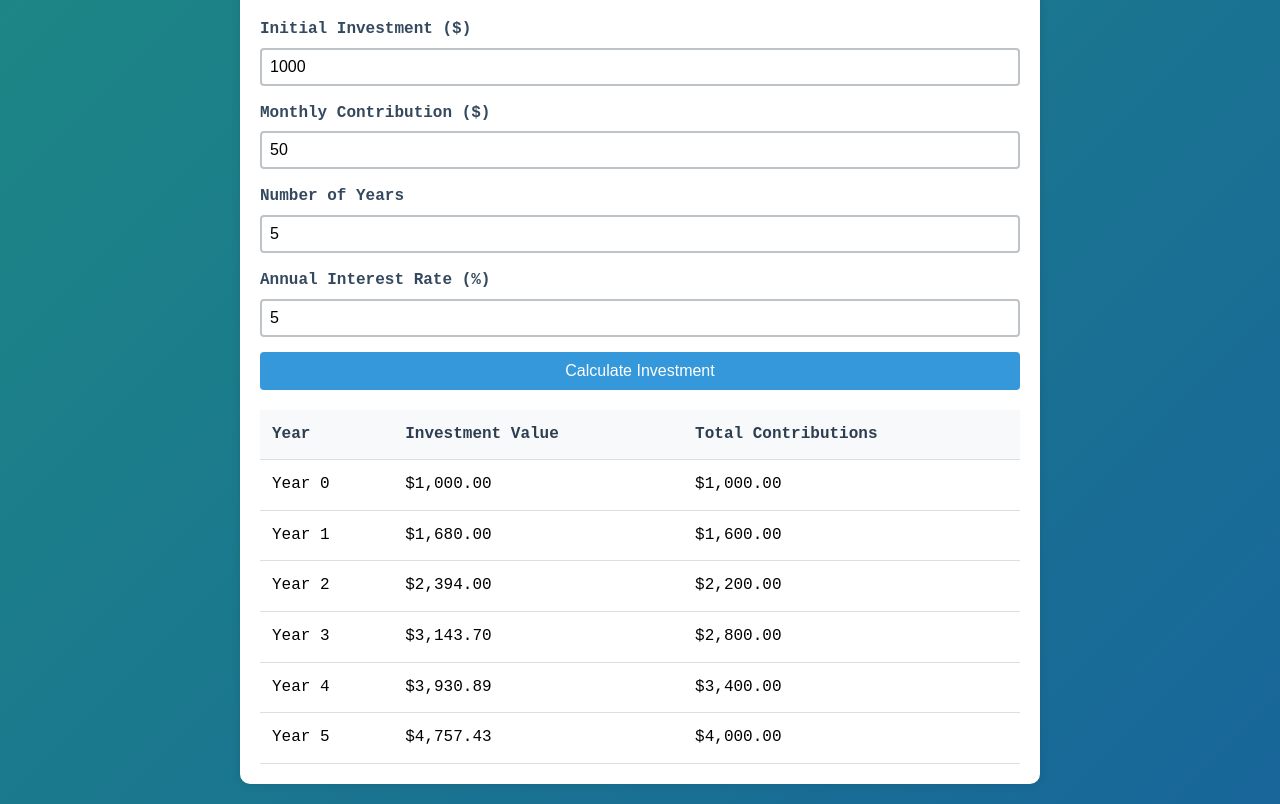
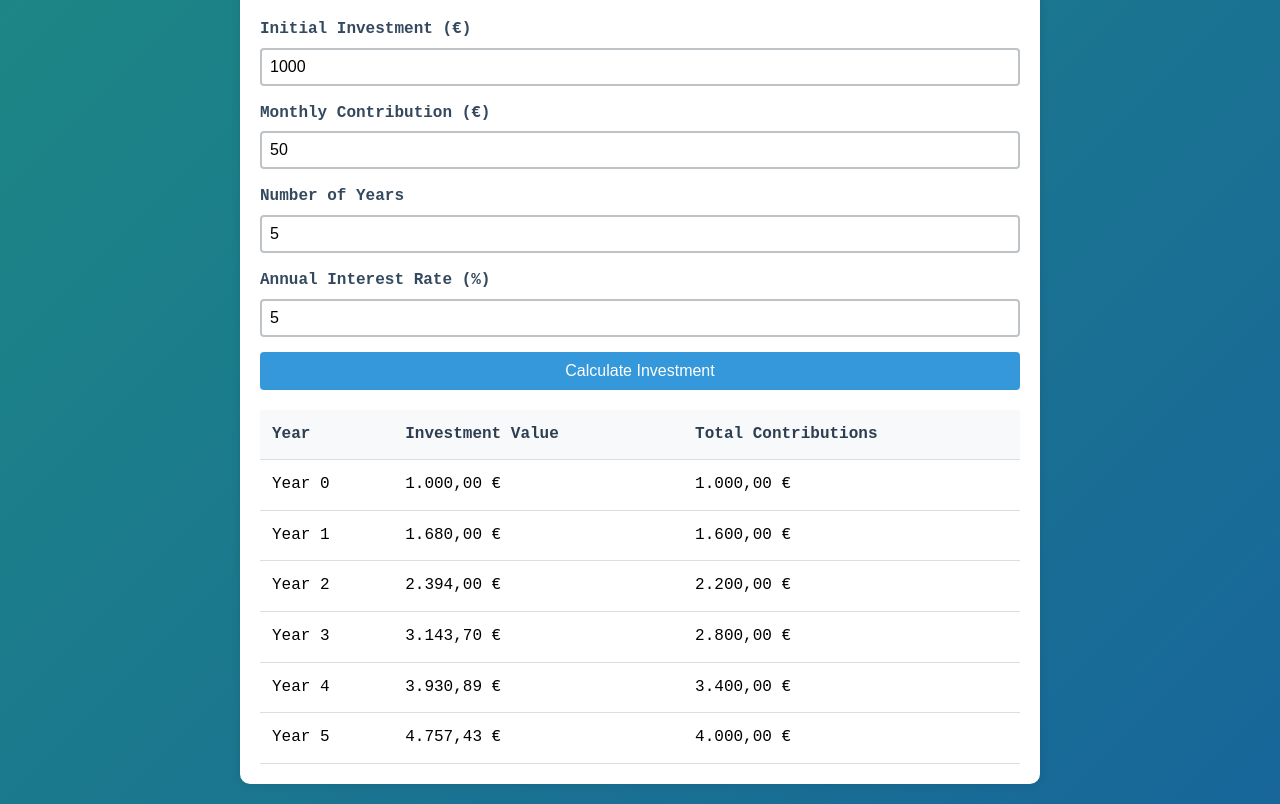
Before and after one commit to San1577/Bonus_Assignment, a plain HTML site: page index.html in a window 1280 px wide. Both pictures are taken after a click on the button "Calculate Investment". Shown: the part 94-898 px from the top of the page. Drawn offline with Linux system fonts and the light colour scheme.

Commit message:
change the currency

```diff
--- a/index.html
+++ b/index.html
@@ -11,13 +11,13 @@
         <h1>Investment Calculator</h1>
 
         <div class="form-group">
-            <label for="initial">Initial Investment ($)</label>
+            <label for="initial">Initial Investment (€)</label>
             <input type="number" id="initial" value="1000" min="0">
             <div class="error" id="initialError">Please enter a valid amount</div>
         </div>
 
         <div class="form-group">
-            <label for="monthly">Monthly Contribution ($)</label>
+            <label for="monthly">Monthly Contribution (€)</label>
             <input type="number" id="monthly" value="50" min="0">
             <div class="error" id="monthlyError">Please enter a valid amount</div>
         </div>
--- a/script.js
+++ b/script.js
@@ -13,9 +13,9 @@ function validateInput(value, min = 0) {
 }
 
 function formatMoney(amount) {
-    return amount.toLocaleString('en-US', {
+    return amount.toLocaleString('de-DE', {
         style: 'currency',
-        currency: 'USD'
+        currency: 'EUR'
     });
 }
 
```
